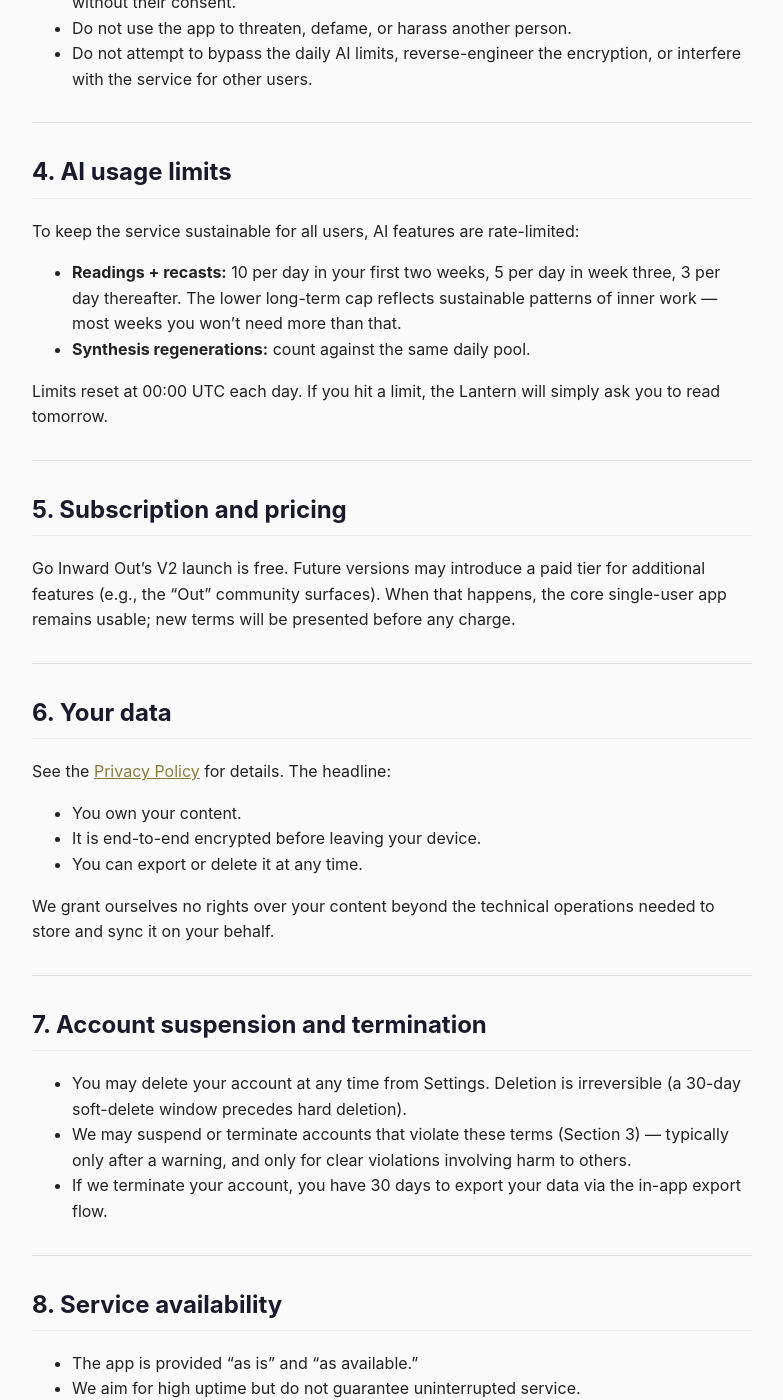
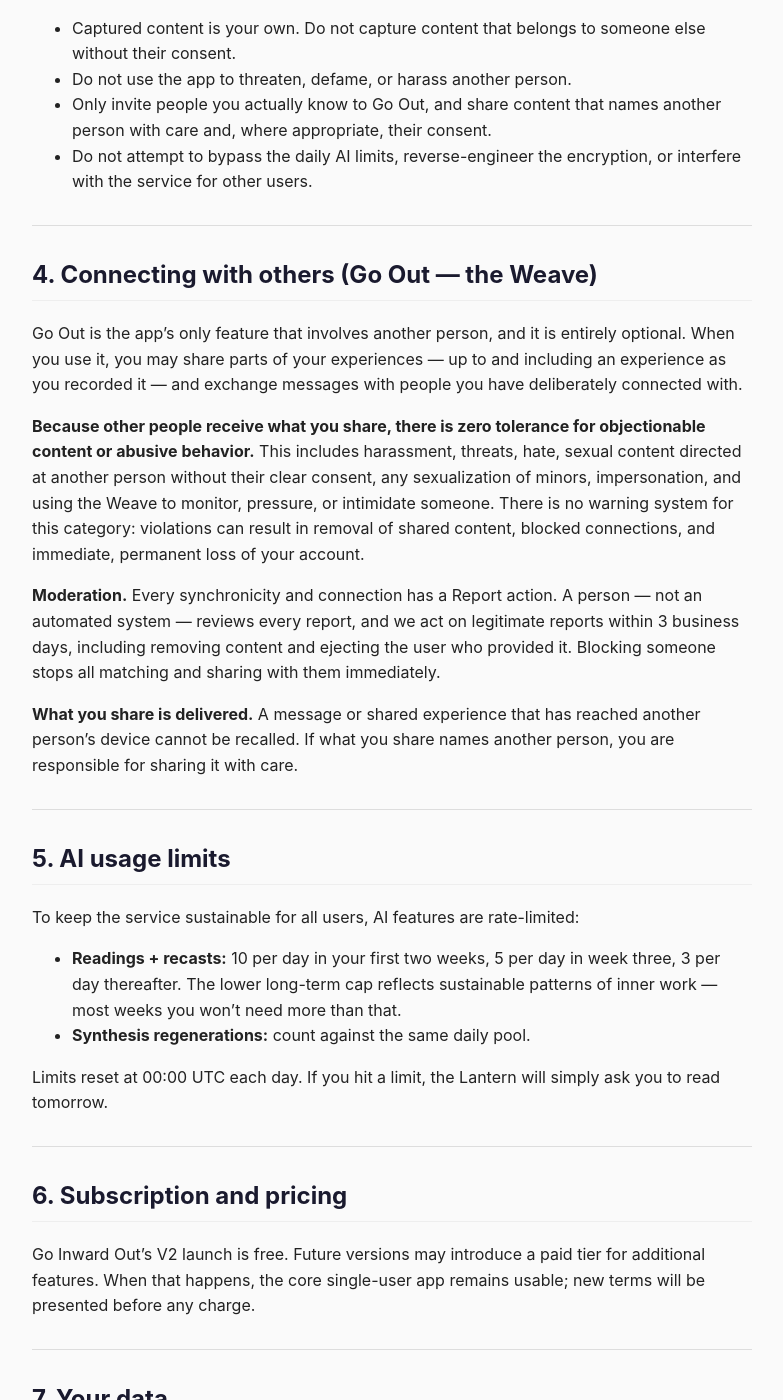
Before and after one commit to utahbiker/gio-prompts, a Jekyll site: the page built from TermsOfService.md, in a window 1280 px wide and 1400 px high, scrolled down 1496 px. Shown: the whole window, without its empty margins (248-1031 px from the left). Built offline with Jekyll 4.4.1, drawn with Linux system fonts in a browser that asks for light colours; some of the changed text lies outside the part shown.

Commit message:
Terms: Go Out/Weave UGC section (zero tolerance, 3-business-day moderation, ejection), honest data model (E2EE claim corrected), Lantern naming, July 8 2026

```diff
--- a/TermsOfService.md
+++ b/TermsOfService.md
@@ -5,7 +5,7 @@
 
 # Terms of Service — Go Inward Out
 
-**Last updated:** May 12, 2026
+**Last updated:** July 8, 2026
 
 These terms govern your use of Go Inward Out (the "app"). By using the app you agree to them. If you do not agree, do not use the app.
 
@@ -15,6 +15,7 @@
 - **The app is not therapy.** It does not diagnose, treat, or replace any mental-health care.
 - AI-generated content is a starting point for reflection, not a verdict. You are the authority on your own inner life.
 - You own what you write. We don't claim rights over your content.
+- Go Out — connecting with others — is optional. Abuse of another person through it costs you the account. No warnings for the serious stuff.
 - Use is provided as-is, with no warranty.
 - Daily limits apply to AI features to keep costs sustainable.
 
@@ -48,11 +49,24 @@
 
 - Captured content is your own. Do not capture content that belongs to someone else without their consent.
 - Do not use the app to threaten, defame, or harass another person.
+- Only invite people you actually know to Go Out, and share content that names another person with care and, where appropriate, their consent.
 - Do not attempt to bypass the daily AI limits, reverse-engineer the encryption, or interfere with the service for other users.
 
 ---
 
-## 4. AI usage limits
+## 4. Connecting with others (Go Out — the Weave)
+
+Go Out is the app's only feature that involves another person, and it is entirely optional. When you use it, you may share parts of your experiences — up to and including an experience as you recorded it — and exchange messages with people you have deliberately connected with.
+
+**Because other people receive what you share, there is zero tolerance for objectionable content or abusive behavior.** This includes harassment, threats, hate, sexual content directed at another person without their clear consent, any sexualization of minors, impersonation, and using the Weave to monitor, pressure, or intimidate someone. There is no warning system for this category: violations can result in removal of shared content, blocked connections, and immediate, permanent loss of your account.
+
+**Moderation.** Every synchronicity and connection has a Report action. A person — not an automated system — reviews every report, and we act on legitimate reports within 3 business days, including removing content and ejecting the user who provided it. Blocking someone stops all matching and sharing with them immediately.
+
+**What you share is delivered.** A message or shared experience that has reached another person's device cannot be recalled. If what you share names another person, you are responsible for sharing it with care.
+
+---
+
+## 5. AI usage limits
 
 To keep the service sustainable for all users, AI features are rate-limited:
 
@@ -63,33 +77,33 @@
 
 ---
 
-## 5. Subscription and pricing
+## 6. Subscription and pricing
 
-Go Inward Out's V2 launch is free. Future versions may introduce a paid tier for additional features (e.g., the "Out" community surfaces). When that happens, the core single-user app remains usable; new terms will be presented before any charge.
+Go Inward Out's V2 launch is free. Future versions may introduce a paid tier for additional features. When that happens, the core single-user app remains usable; new terms will be presented before any charge.
 
 ---
 
-## 6. Your data
+## 7. Your data
 
 See the [Privacy Policy](./PrivacyPolicy.html) for details. The headline:
 
 - You own your content.
-- It is end-to-end encrypted before leaving your device.
-- You can export or delete it at any time.
+- It is encrypted in transit and at rest. Your journal is private to your account by default; matching in Go Out compares only extracted fingerprints, never your words. Content you *deliberately share* through Go Out is stored so we can deliver it to the person you chose — readable by our servers, not end-to-end encrypted. The Privacy Policy is the full, honest model.
+- You can export or delete your data at any time.
 
-We grant ourselves no rights over your content beyond the technical operations needed to store and sync it on your behalf.
+We grant ourselves no rights over your content beyond the technical operations needed to store, sync, and — where you deliberately share — deliver it on your behalf.
 
 ---
 
-## 7. Account suspension and termination
+## 8. Account suspension and termination
 
-- You may delete your account at any time from Settings. Deletion is irreversible (a 30-day soft-delete window precedes hard deletion).
-- We may suspend or terminate accounts that violate these terms (Section 3) — typically only after a warning, and only for clear violations involving harm to others.
-- If we terminate your account, you have 30 days to export your data via the in-app export flow.
+- You may delete your account at any time from Settings → Account. Deletion is irreversible (a 30-day window precedes final purge).
+- We may suspend or terminate accounts that violate these terms. For most violations we warn first where that is reasonable; **violations involving harm to another person (Section 4) can result in immediate, permanent termination without warning.**
+- If we terminate your account for reasons other than harm to others, you have 30 days to export your data via the in-app export flow.
 
 ---
 
-## 8. Service availability
+## 9. Service availability
 
 - The app is provided "as is" and "as available."
 - We aim for high uptime but do not guarantee uninterrupted service.
```
Also changed, not shown: other parts of TermsOfService.md (+4 -4 lines).
